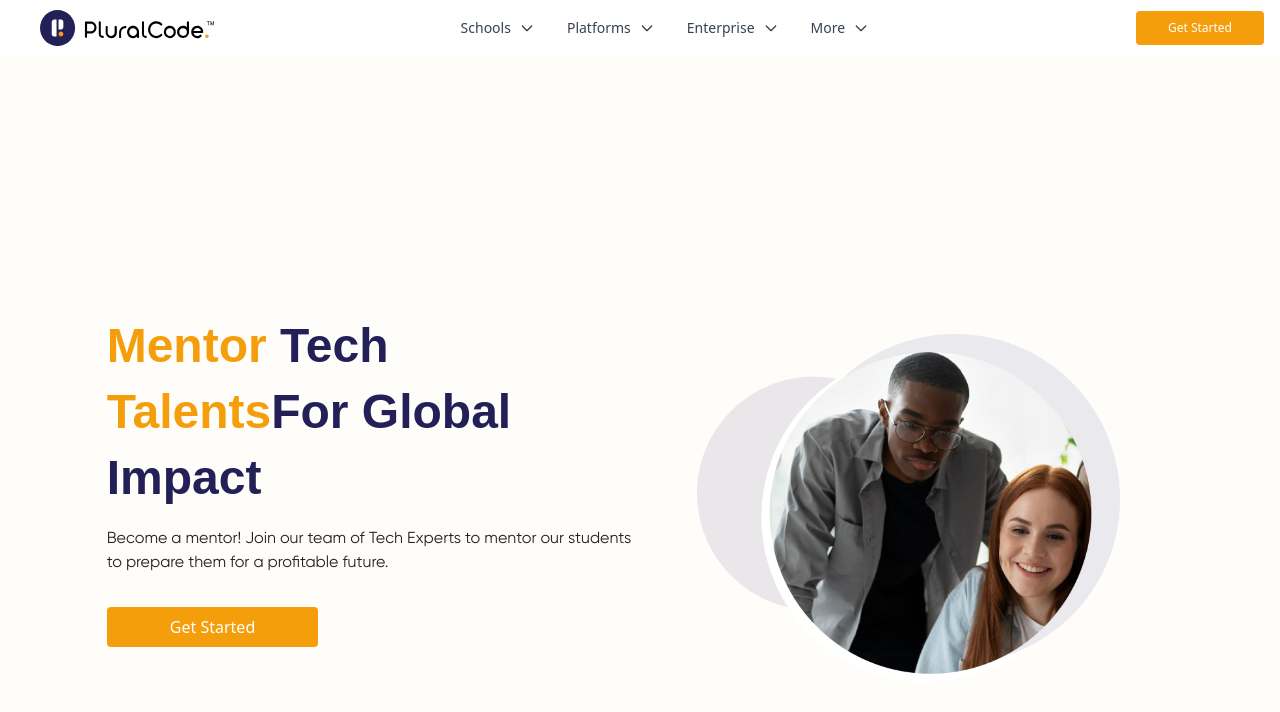
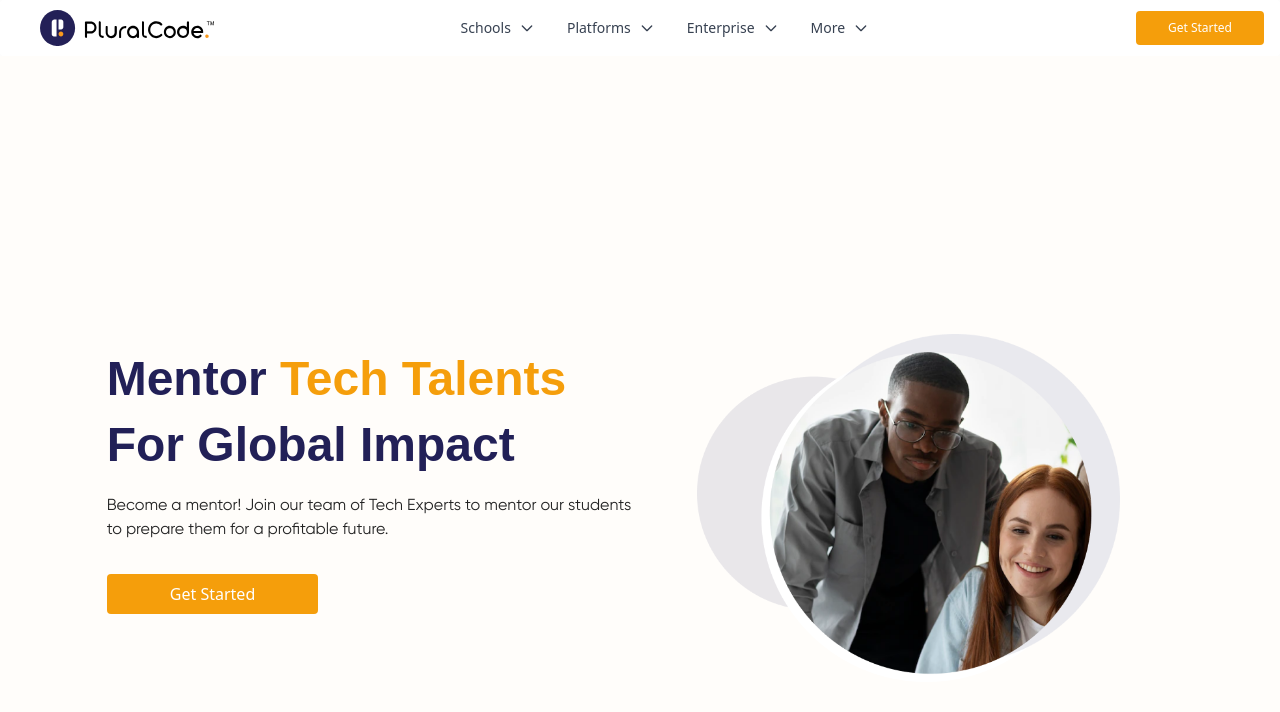
Before and after one commit to emeraldhycient/pluralcode, a React (Vite) app: page /mentor in a window 1280 px wide. Shown: the top 712 px of the page. Built offline with nearby package versions, Linux system fonts and the light colour scheme.

Commit message:
[update]

```diff
--- a/src/components/advisor/HeroSection.jsx
+++ b/src/components/advisor/HeroSection.jsx
@@ -8,18 +8,18 @@ function HeroSection() {
   const [isOpen, setOpen] = useState(false);
 
   return (
-    <section className="h-fit md:h-[60vh] lg:h-[90vh] w-screen pt-12 bg-[#F8F8FA]">
+    <section className="h-fit md:h-[60vh] lg:h-[90vh] w-screen pt-12 pb-6 bg-[#F8F8FA]">
       <div className="grid grid-cols-1 md:grid-cols-4 w-11/12 md:w-10/12 mx-auto h-full w-full">
-        <div className="col-span-2  h-full flex flex-col md:justify-center items-left text-left w-full align-left">
+        <div className="col-span-2  h-full flex flex-col md:justify-center items-left text-center md:text-left w-full align-left">
           <h1
-            className="text-4xl md:text-5xl font-bold  font-gilroy  lg:text-left  w-full align-left text-[#222057] mb-4 lg:leading-tight	"
+            className="text-4xl md:text-5xl font-bold  font-gilroy  lg:text-left  w-full align-center text-[#222057] mb-4 lg:leading-tight	"
             data-aos="fade-down"
             data-aos-duration="2000"
           >
             Talk to student advisor
           </h1>
           <p
-            className="font-gilroyregular text-[16px]  lg:text-left  font-extralight text-[#232323] mb-8"
+            className="font-gilroyregular text-[16px] text-center  lg:text-left  font-extralight text-[#232323] mb-8"
             data-aos="fade-down"
             data-aos-duration="2000"
           >
@@ -27,7 +27,7 @@ function HeroSection() {
             to starting a career in tech.
           </p>
           <div
-            className="w-[70%] lg:w-[40%]"
+            className="w-[70%] lg:w-[40%] mx-auto md:mx-1"
             data-aos="fade-down"
             data-aos-duration="2000"
           >
@@ -35,11 +35,11 @@ function HeroSection() {
           </div>
         </div>
         {!isOpen && (
-          <div className="col-span-2 flex justify-center items-center h-full pt-4">
+          <div className="col-span-2 flex justify-center items-center h-full pt-4 order-first md:order-last">
             <img
               src={adv}
               alt="product"
-              className="w-[70%] h-52 md:h-96 shadow rounded-full"
+              className="w-[70%] h-56 md:h-96 shadow rounded-full"
               onClick={(e) => setOpen(!isOpen)}
               data-aos="fade-up"
               data-aos-duration="2000"
--- a/src/components/becomementor/HeroSection.jsx
+++ b/src/components/becomementor/HeroSection.jsx
@@ -68,8 +68,9 @@ function HeroSection() {
             data-aos="fade-down"
             data-aos-duration="2000"
           >
-            <span className="text-amber-500">Mentor</span> Tech
-            <span className="text-amber-500"> Talents</span>For Global Impact
+            Mentor
+            <span className="text-amber-500"> Tech Talents {""}</span>For Global
+            Impact
           </h1>
           <p
             className="font-gilroyregular text-[16px]  lg:text-left  font-extralight text-[#232323] mb-8"
```
